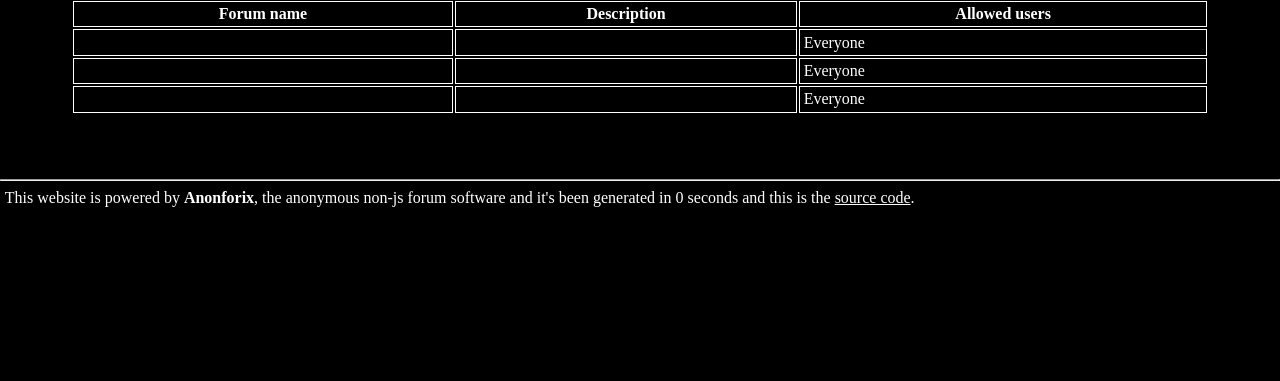
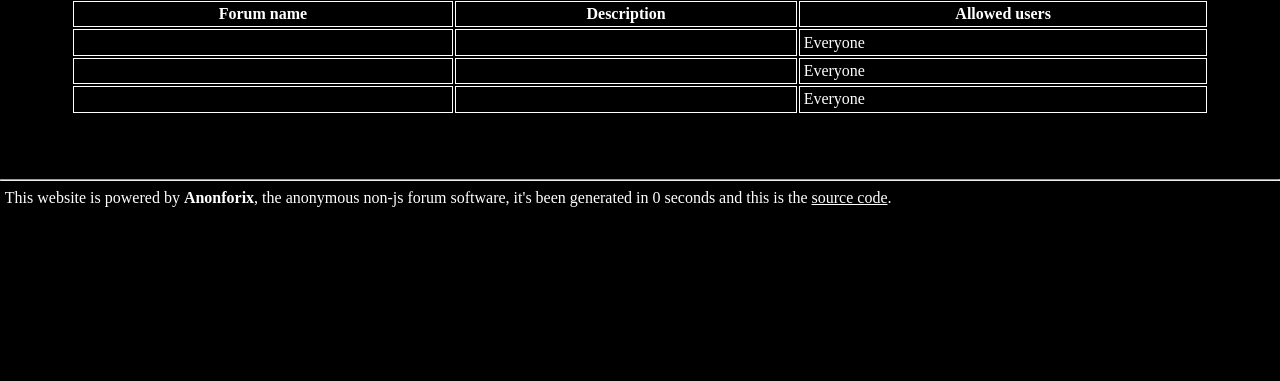
Before and after one commit to FacuM/anonforix, a PHP site: page /index.php in a window 1280 px wide. Shown: the part 81-462 px from the top of the page. Run offline with PHP 8.4, Linux system fonts and the light colour scheme; the visitor is signed in with stand-in values (Sample User, id 1); data comes from the database, SQL or seed files in the repository; data that the repository does not hold is empty; some web fonts are replaced.

Commit message:
footer: improve redaction, stop using double quotes.

```diff
--- a/uploaddir/includes/footer.php
+++ b/uploaddir/includes/footer.php
@@ -2,15 +2,15 @@
  if (isset($render))
  {
    $took = microtime(true) - $time_start;
-   echo "
+   echo '
      </main>
      <footer>
       <hr>
-      <p>This website is powered by <b>$pageinfo[0]</b>, the anonymous non-js forum software and it's been generated in " . round($took, 2) . " seconds and this is the <a href='source.php' >source code</a>.</p>
+      <p>This website is powered by <b>' . $pageinfo[0] . '</b>, the anonymous non-js forum software, it\'s been generated in ' . round($took, 2) . ' seconds and this is the <a href="source.php">source code</a>.</p>
      </footer>
     </font>
    </body>
   </html>
-   ";
+   ';
  }
 ?>
```
